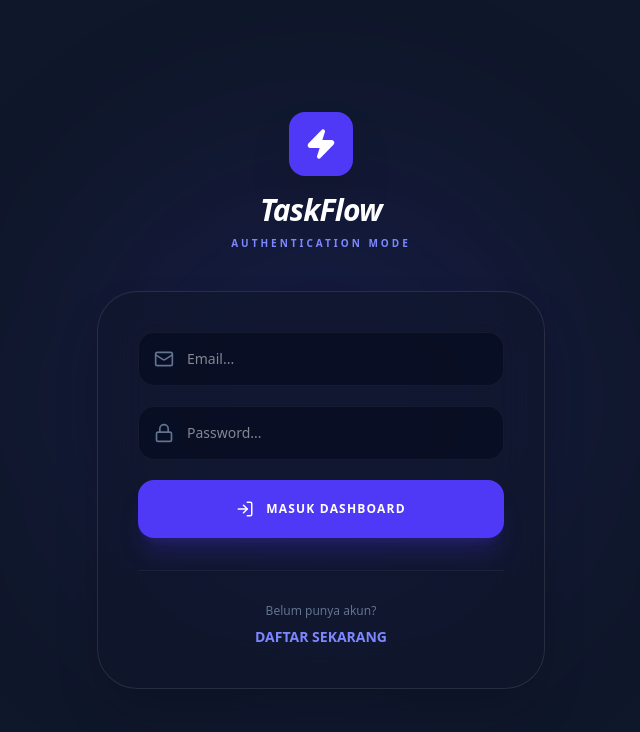
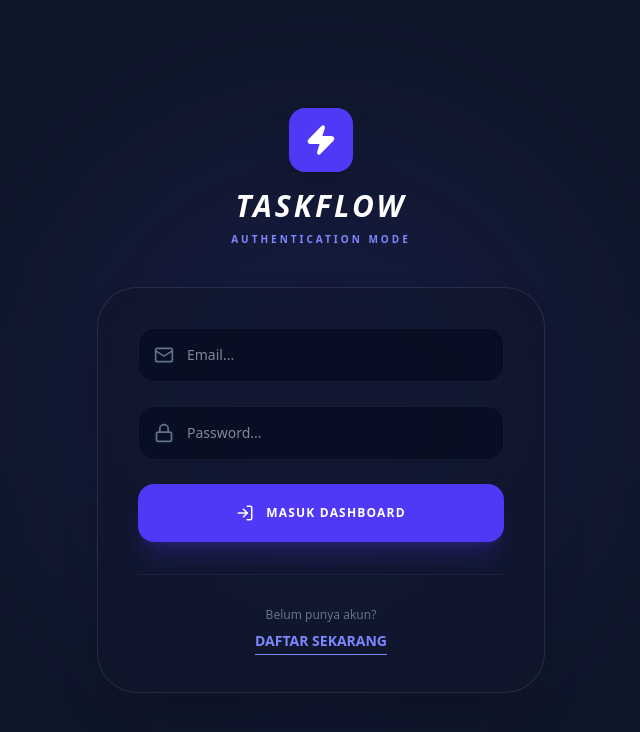
Before and after one commit to dafaardnto1/TaskFlow, a Next.js app: page /login in a window 1280 px wide. Shown: the top 732 px of the page, without its empty margins (319-959 px from the left). Built offline with nearby package versions, Linux system fonts and the light colour scheme.

Commit message:
Update page.tsx

```diff
--- a/src/app/login/page.tsx
+++ b/src/app/login/page.tsx
@@ -30,8 +30,12 @@ export default function LoginPage() {
       } else {
         const { error } = await supabase.auth.signInWithPassword({ email, password });
         if (error) throw error;
+
         toast.success('Selamat datang kembali!');
-        router.push('/dashboard');
+        // Redirect paksa agar session segar
+        setTimeout(() => {
+          window.location.href = '/dashboard';
+        }, 1000);
       }
     } catch (error: any) {
       toast.error(error.message || 'Terjadi kesalahan');
@@ -43,34 +47,35 @@ export default function LoginPage() {
   return (
     <div className="min-h-screen bg-[#0f172a] flex items-center justify-center p-4 font-sans relative overflow-hidden">
       <Toaster position="top-center" />
+
       <div className="absolute top-1/2 left-1/2 -translate-x-1/2 -translate-y-1/2 w-full max-w-[500px] h-[500px] bg-indigo-600/10 rounded-full blur-[100px] pointer-events-none"></div>
 
-      <div className="relative w-full max-w-md">
+      <div className="relative w-full max-w-md z-10">
         <div className="flex flex-col items-center mb-10">
           <div className="w-16 h-16 bg-indigo-600 rounded-2xl flex items-center justify-center shadow-2xl mb-4">
             <Zap className="text-white fill-current" size={32} />
           </div>
-          <h1 className="text-3xl font-black text-white tracking-tight italic">TaskFlow</h1>
+          <h1 className="text-3xl font-black text-white tracking-tight italic uppercase tracking-widest">TaskFlow</h1>
           <p className="text-indigo-400 text-[10px] font-black uppercase tracking-[0.3em] mt-2">
             {isRegistering ? 'Registration Mode' : 'Authentication Mode'}
           </p>
         </div>
 
         <div className="bg-slate-900/60 backdrop-blur-xl border border-white/10 p-8 md:p-10 rounded-[2.5rem] shadow-2xl">
-          <form onSubmit={handleAuth} className="space-y-5">
-            <div className="relative group">
+          <form onSubmit={handleAuth} className="space-y-6">
+            <div className="relative group text-white">
               <Mail className="absolute left-4 top-1/2 -translate-y-1/2 text-slate-500 group-focus-within:text-indigo-500 transition-colors" size={20} />
               <input
                 type="email" value={email} onChange={(e) => setEmail(e.target.value)}
-                className="w-full bg-slate-950/50 border border-white/5 focus:border-indigo-500 pl-12 pr-4 py-4 rounded-2xl outline-none text-white text-sm transition-all"
+                className="w-full bg-slate-950/50 border border-white/5 focus:border-indigo-500 pl-12 pr-4 py-4 rounded-2xl outline-none text-sm transition-all text-white"
                 placeholder="Email..." required
               />
             </div>
-            <div className="relative group">
+            <div className="relative group text-white">
               <Lock className="absolute left-4 top-1/2 -translate-y-1/2 text-slate-500 group-focus-within:text-indigo-500 transition-colors" size={20} />
               <input
                 type="password" value={password} onChange={(e) => setPassword(e.target.value)}
-                className="w-full bg-slate-950/50 border border-white/5 focus:border-indigo-500 pl-12 pr-4 py-4 rounded-2xl outline-none text-white text-sm transition-all"
+                className="w-full bg-slate-950/50 border border-white/5 focus:border-indigo-500 pl-12 pr-4 py-4 rounded-2xl outline-none text-sm transition-all text-white"
                 placeholder="Password..." required
               />
             </div>
@@ -85,7 +90,7 @@ export default function LoginPage() {
 
           <div className="mt-8 pt-8 border-t border-white/5 text-center">
             <p className="text-slate-500 text-xs font-medium">{isRegistering ? 'Sudah punya akun?' : 'Belum punya akun?'}</p>
-            <button onClick={() => setIsRegistering(!isRegistering)} className="mt-2 text-indigo-400 hover:text-indigo-300 font-black text-sm transition-all uppercase">
+            <button onClick={() => setIsRegistering(!isRegistering)} className="mt-2 text-indigo-400 hover:text-indigo-300 font-black text-sm uppercase underline underline-offset-8">
               {isRegistering ? 'Masuk Sekarang' : 'Daftar Sekarang'}
             </button>
           </div>
```
